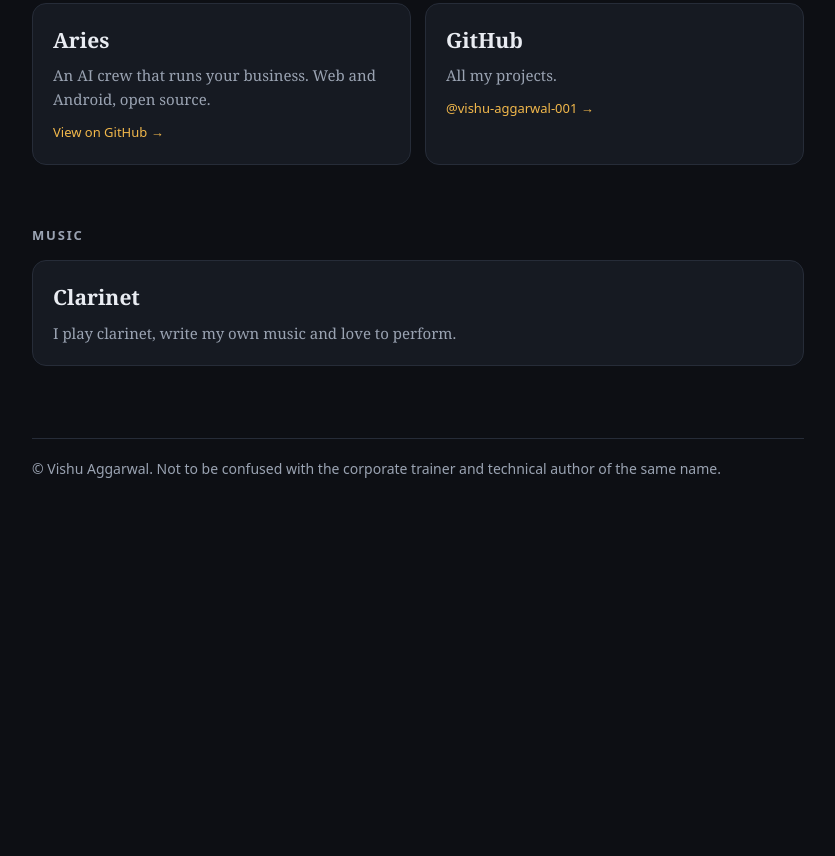
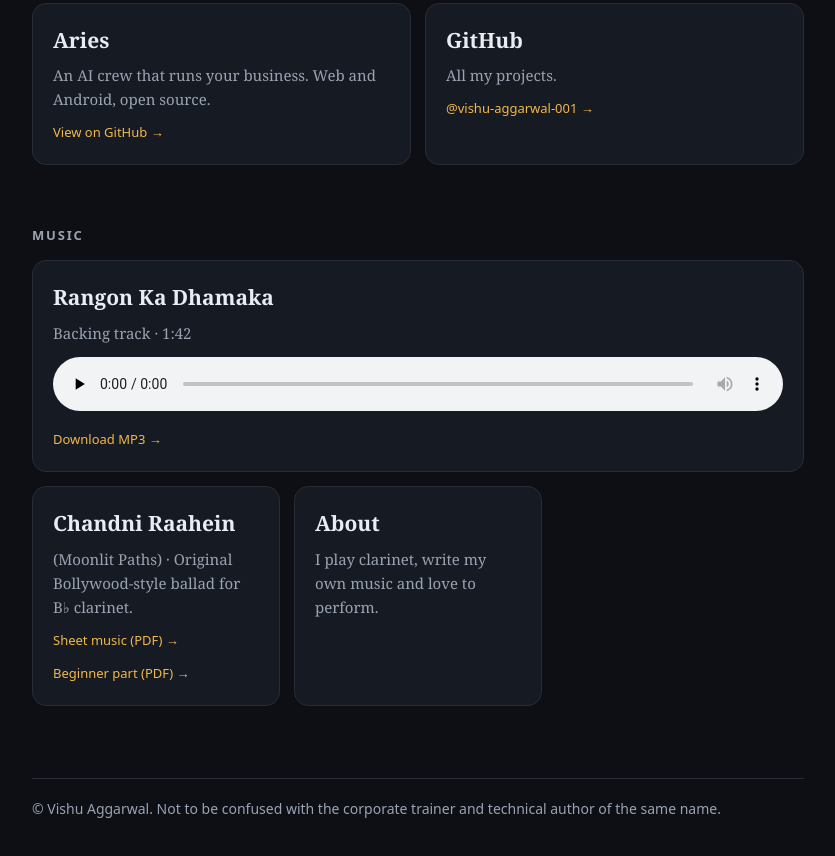
Before and after one commit to vishu-aggarwal-001/vishu-aggarwal-001.github.io, a plain HTML site: page index.html in a window 1280 px wide. Shown: the part 741-1597 px from the top of the page, without its empty margins (222-1057 px from the left). Before the commit the page ends 1283 px from the top, so only its background shows below. Drawn offline with Linux system fonts and the light colour scheme.

Commit message:
Add music: Rangon Ka Dhamaka and Chandni Raahein

```diff
--- a/index.html
+++ b/index.html
@@ -37,7 +37,7 @@
   a.card:hover{border-color:var(--accent);transform:translateY(-2px)}
   .card h3{margin:0 0 6px;font-size:21px}
   .card p{margin:0;color:var(--dim);font-size:15px}
-  .card .go{display:inline-block;margin-top:12px;font:13px system-ui,sans-serif;color:var(--accent)}
+  .card .go{display:inline-block;text-decoration:none;margin-top:12px;font:13px system-ui,sans-serif;color:var(--accent)}
   footer{margin-top:72px;color:var(--dim);font:14px system-ui,sans-serif;border-top:1px solid var(--line);padding-top:20px}
 </style>
 </head>
@@ -65,7 +65,13 @@
 
   <h2>Music</h2>
   <div class="grid">
-    <div class="card"><h3>Clarinet</h3><p>I play clarinet, write my own music and love to perform.</p></div>
+    <div class="card" style="grid-column:1/-1"><h3>Rangon Ka Dhamaka</h3><p>Backing track · 1:42</p>
+      <audio controls preload="none" src="music/rangon-ka-dhamaka-backing-track.mp3" style="width:100%;margin-top:12px"></audio>
+      <a class="go" href="music/rangon-ka-dhamaka-backing-track.mp3" download>Download MP3 →</a></div>
+    <div class="card"><h3>Chandni Raahein</h3><p>(Moonlit Paths) · Original Bollywood-style ballad for B♭ clarinet.</p>
+      <a class="go" href="music/chandni-raahein-clarinet.pdf">Sheet music (PDF) →</a><br>
+      <a class="go" href="music/chandni-raahein-clarinet-beginner.pdf">Beginner part (PDF) →</a></div>
+    <div class="card"><h3>About</h3><p>I play clarinet, write my own music and love to perform.</p></div>
   </div>
 
   <footer>© Vishu Aggarwal. Not to be confused with the corporate trainer and technical author of the same name.</footer>
```
Also changed, not shown: 3 other files.
